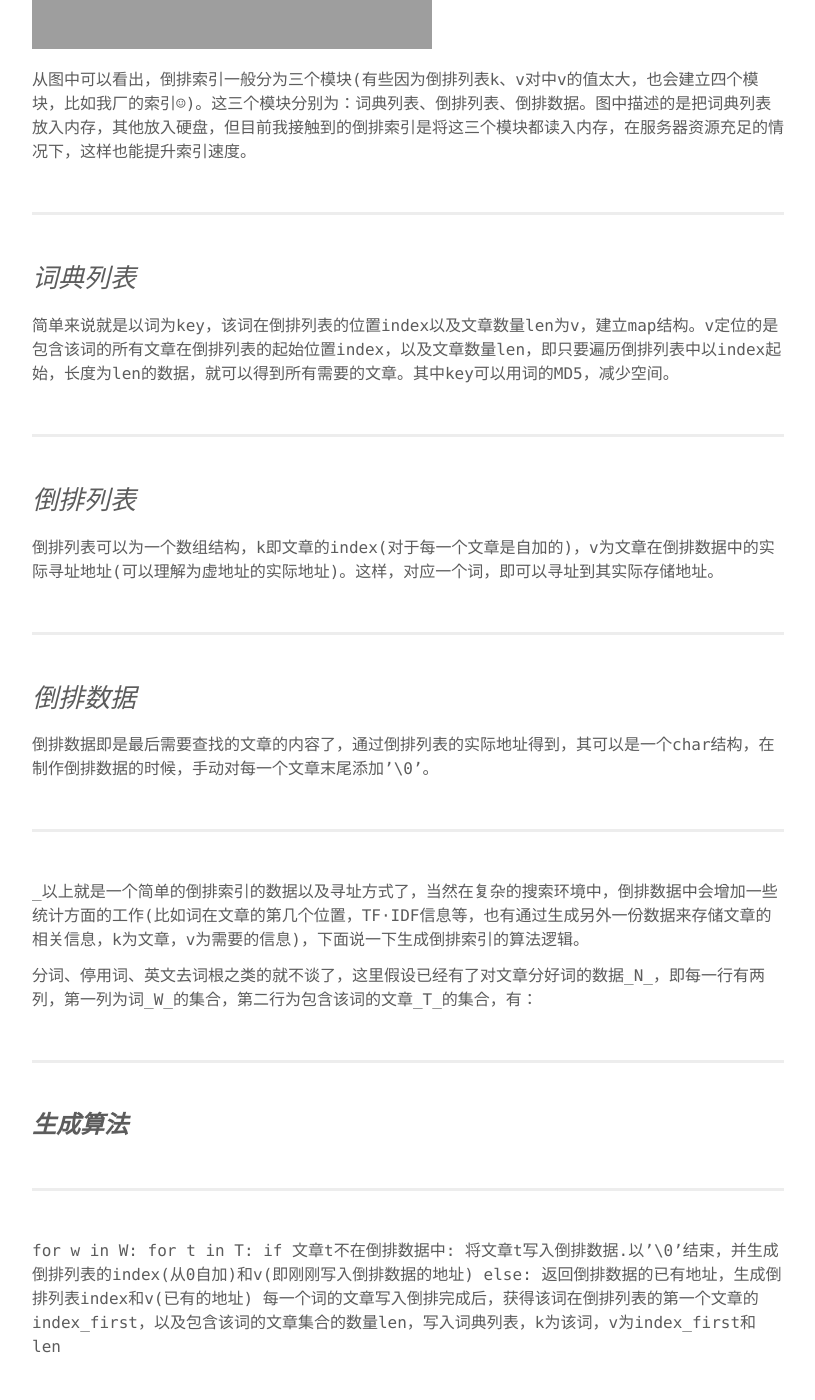
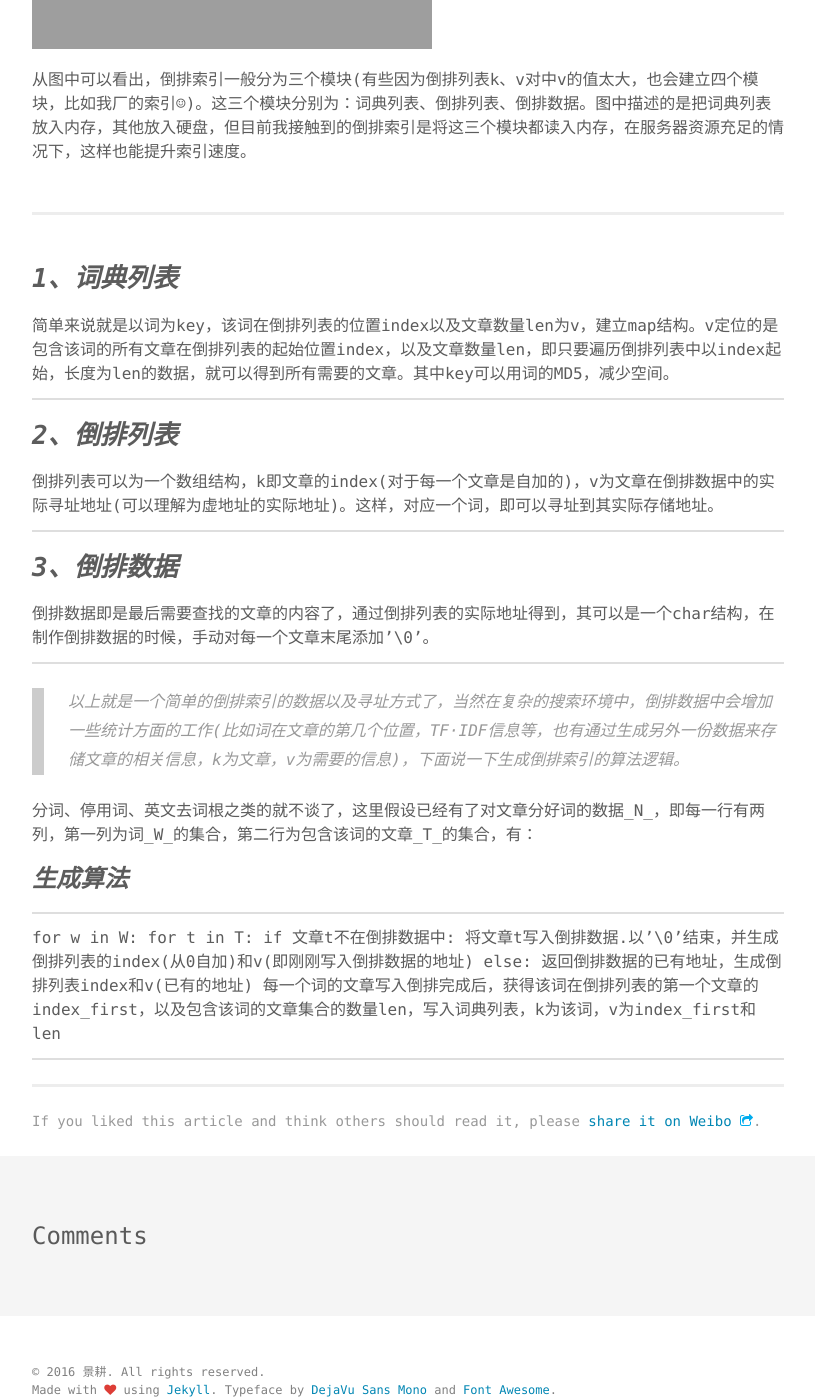
Before and after one commit to luminarytian/luminarytian.github.io, a Jekyll site: the page built from _posts/2015-11-03-搜索中的倒排表.md, in a window 1280 px wide and 1400 px high, scrolled down 761 px. Shown: the whole window, without its empty margins (232-1047 px from the left). Built offline with Jekyll 4.4.1, drawn with Linux system fonts in a browser that asks for light colours; comment, search, counter and statistics services are not loaded.

Commit message:
change style

```diff
--- a/_posts/2015-11-03-搜索中的倒排表.md
+++ b/_posts/2015-11-03-搜索中的倒排表.md
@@ -18,42 +18,39 @@ keywords: "倒排表, 搜索引擎"
 
 <div class="divider"></div>
 
-## _词典列表_
+## **_1、词典列表_**
 
 简单来说就是以词为key，该词在倒排列表的位置index以及文章数量len为v，建立map结构。v定位的是包含该词的所有文章在倒排列表的起始位置index，以及文章数量len，即只要遍历倒排列表中以index起始，长度为len的数据，就可以得到所有需要的文章。其中key可以用词的MD5，减少空间。
 
-<div class="divider"></div>
+---
 
-## _倒排列表_
+## **_2、倒排列表_**
 
 倒排列表可以为一个数组结构，k即文章的index(对于每一个文章是自加的)，v为文章在倒排数据中的实际寻址地址(可以理解为虚地址的实际地址)。这样，对应一个词，即可以寻址到其实际存储地址。
 
-<div class="divider"></div>
+---
 
-## _倒排数据_
+## **_3、倒排数据_**
 
 倒排数据即是最后需要查找的文章的内容了，通过倒排列表的实际地址得到，其可以是一个char结构，在制作倒排数据的时候，手动对每一个文章末尾添加'\0'。
 
-<div class="divider"></div>
+---
 
-_以上就是一个简单的倒排索引的数据以及寻址方式了，当然在复杂的搜索环境中，倒排数据中会增加一些统计方面的工作(比如词在文章的第几个位置，TF·IDF信息等，也有通过生成另外一份数据来存储文章的相关信息，k为文章，v为需要的信息)，下面说一下生成倒排索引的算法逻辑。
+>_以上就是一个简单的倒排索引的数据以及寻址方式了，当然在复杂的搜索环境中，倒排数据中会增加一些统计方面的工作(比如词在文章的第几个位置，TF·IDF信息等，也有通过生成另外一份数据来存储文章的相关信息，k为文章，v为需要的信息)，下面说一下生成倒排索引的算法逻辑。_
 
 分词、停用词、英文去词根之类的就不谈了，这里假设已经有了对文章分好词的数据_N_，即每一行有两列，第一列为词_W_的集合，第二行为包含该词的文章_T_的集合，有：
 
-<div class="divider"></div>
 
 ### **_生成算法_**
 
-<div class="divider"></div>
-
+---
 
 for w in W:
-  for t in T:
-    if 文章t不在倒排数据中:
-      将文章t写入倒排数据.以'\0'结束，并生成倒排列表的index(从0自加)和v(即刚刚写入倒排数据的地址)
-    else:
-      返回倒排数据的已有地址，生成倒排列表index和v(已有的地址)
-  每一个词的文章写入倒排完成后，获得该词在倒排列表的第一个文章的index_first，以及包含该词的文章集合的数量len，写入词典列表，k为该词，v为index_first和len
+for t in T:
+if 文章t不在倒排数据中:
+将文章t写入倒排数据.以'\0'结束，并生成倒排列表的index(从0自加)和v(即刚刚写入倒排数据的地址)
+else:
+返回倒排数据的已有地址，生成倒排列表index和v(已有的地址)
+每一个词的文章写入倒排完成后，获得该词在倒排列表的第一个文章的index_first，以及包含该词的文章集合的数量len，写入词典列表，k为该词，v为index_first和len
 
-
-<div class="divider"></div>
+---
```
